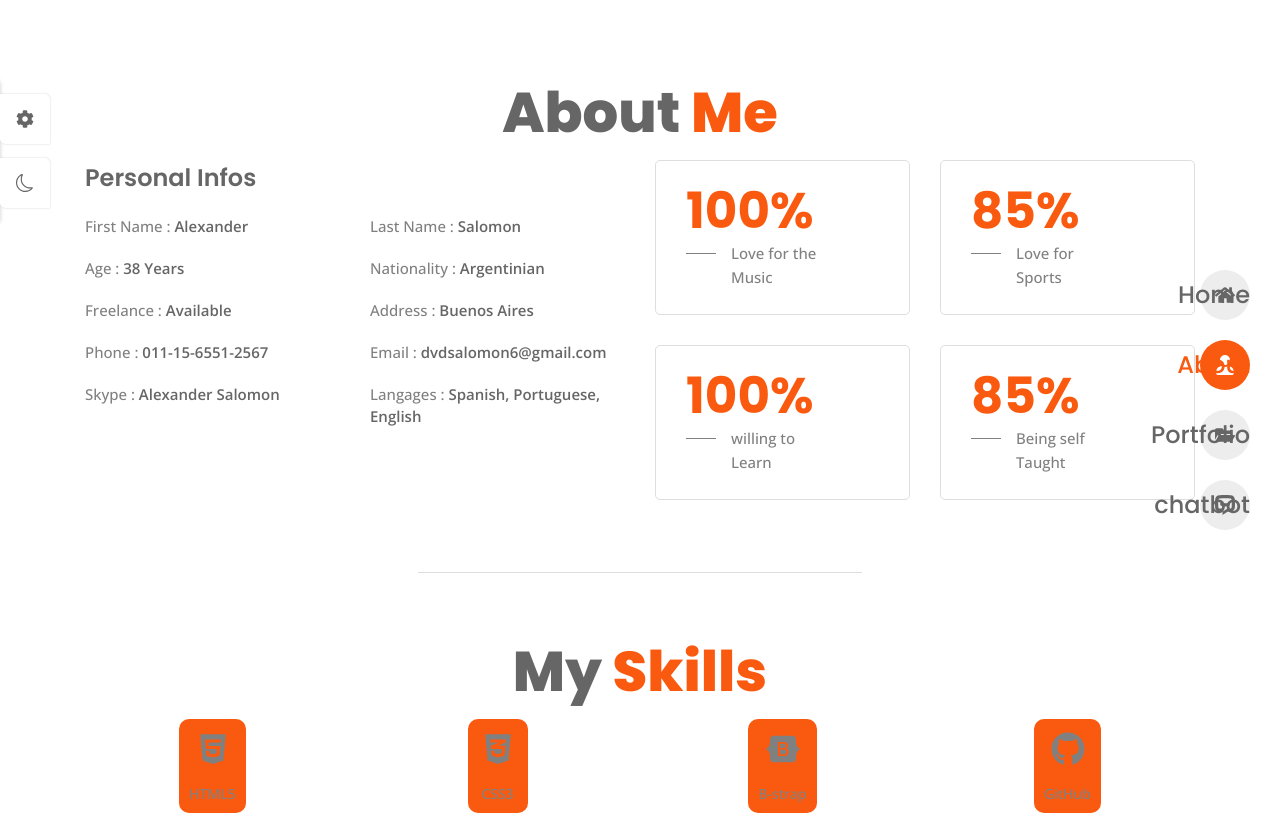
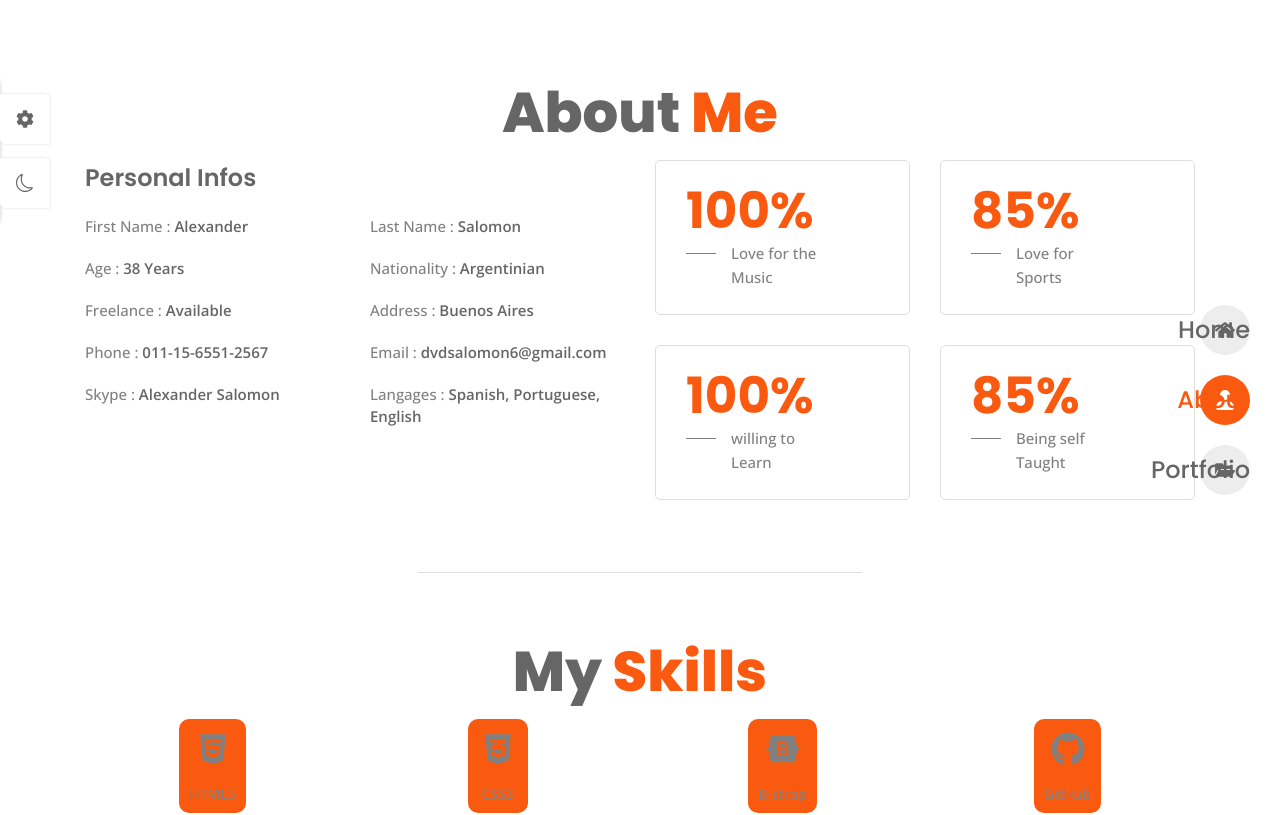
Before and after one commit to SaloAlex/Portafolio, a React (Vite) app: page /about in a window 1280 px wide. Shown: the top 815 px of the page. Built offline with nearby package versions, Linux system fonts and the light colour scheme.

Commit message:
saque-chatbot

```diff
--- a/src/data.jsx
+++ b/src/data.jsx
@@ -59,12 +59,12 @@ export const links = [
     icon: <FaFolderOpen className="nav__icon" />,
     path: "/portfolio",
   },
-  {
-    id: 4,
-    name: "chatbot",
-    icon: <SiChatbot className="nav__icon" />,
-    path: "/chatbot",
-  },
+  // {
+  //   id: 4,
+  //   name: "chatbot",
+  //   icon: <SiChatbot className="nav__icon" />,
+  //   path: "/chatbot",
+  // },
 ];
 
 export const personalInfo = [
```
